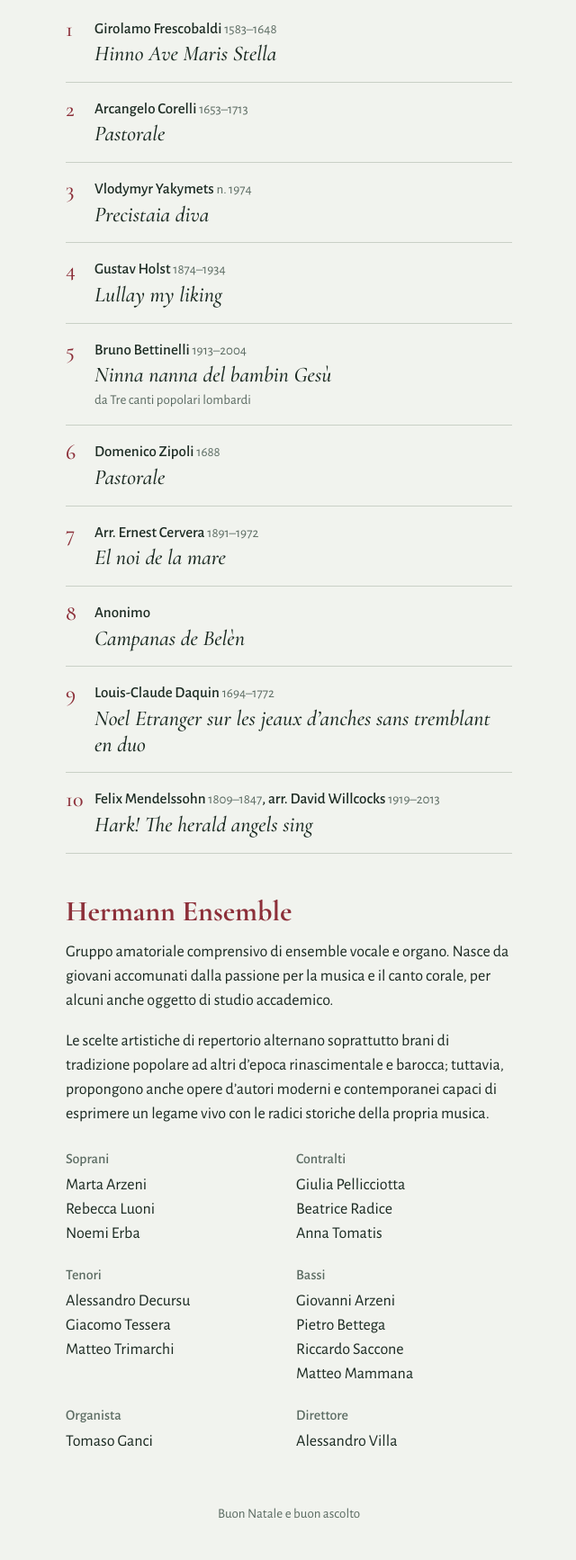
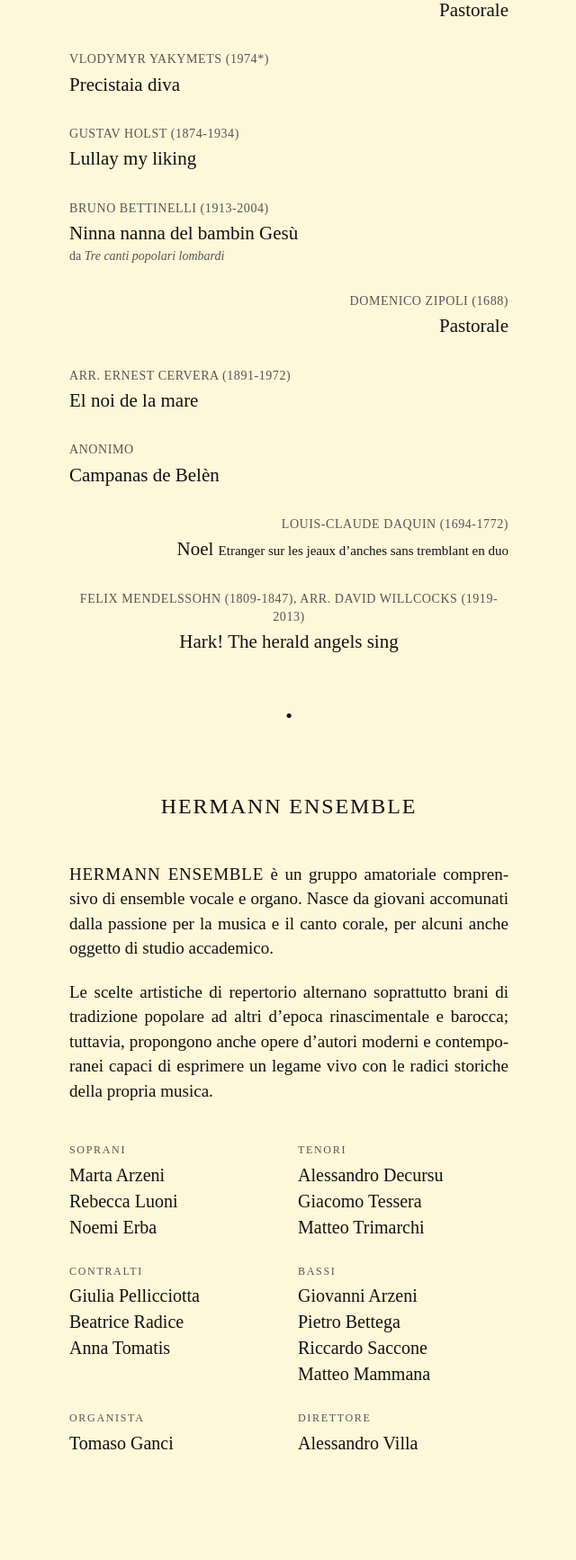
Before and after one commit to HermannEnsemble/Natale2026, a plain HTML site: page index.html in a window 1280 px wide. Shown: the part 368-2102 px from the top of the page at 90% size, without its empty margins (319-959 px from the left). After the commit the page ends 2043 px from the top, so only its background shows below. Drawn offline with nearby package versions, Linux system fonts and the light colour scheme.

Commit message:
Add files via upload

```diff
--- a/index.html
+++ b/index.html
@@ -1,78 +1,224 @@
 <!DOCTYPE html>
 <html lang="it">
+
 <head>
   <meta charset="utf-8">
   <meta name="viewport" content="width=device-width, initial-scale=1, viewport-fit=cover">
+  <meta name="color-scheme" content="light">
   <title>Concerto di Natale – Hermann Ensemble</title>
-<link href="https://fonts.googleapis.com/css2?family=Cormorant+Garamond:ital,wght@0,500;0,700;1,500&family=Alegreya+Sans:wght@400;500&display=swap" rel="stylesheet">
+  <meta name="description" content="Programma di sala del Concerto di Natale di Hermann Ensemble.">
   <style>
-:root{
-  --bg:#F1F3EE; --ink:#1B2A22; --muted:#5B6B62; --accent:#8C2F39; --rule:#C9D0C6; --band:#1F3A2E; --band-ink:#EEF1EA;
-  box-sizing:border-box; padding-top:env(safe-area-inset-top,0px); padding-bottom:env(safe-area-inset-bottom,0px);
+    :root {
+      color-scheme: light;
+      --bg: #fff7d9;
+      --ink: #111;
+      --muted: #555;
+      --accent: #8C2F39;
+      box-sizing: border-box;
+      padding-top: env(safe-area-inset-top, 0px);
+      padding-bottom: env(safe-area-inset-bottom, 0px);
     }
-@media (prefers-color-scheme:dark){:root:not([data-theme="light"]){--bg:#13201A;--ink:#E8ECE5;--muted:#9FB0A5;--accent:#E58A93;--rule:#2F4439;--band:#0C1510;--band-ink:#EEF1EA;color-scheme:dark}}
-:root[data-theme="dark"]{--bg:#13201A;--ink:#E8ECE5;--muted:#9FB0A5;--accent:#E58A93;--rule:#2F4439;--band:#0C1510;--band-ink:#EEF1EA;color-scheme:dark}
-html{scroll-padding-top:env(safe-area-inset-top,0px);scroll-behavior:smooth}
-*{box-sizing:border-box}
-body{margin:0;background:var(--bg);color:var(--ink);font-family:"Alegreya Sans",system-ui,sans-serif;font-size:18px;line-height:1.5}
-header{background:var(--band);color:var(--band-ink);padding:44px 24px 36px;text-align:center}
-header p{margin:0;font-size:16px;opacity:.8}
-h1{font-family:"Cormorant Garamond",Georgia,serif;font-weight:700;font-size:clamp(40px,12vw,64px);line-height:1;margin:10px 0 14px;letter-spacing:.01em}
-nav{display:flex;justify-content:center;gap:28px;margin-top:22px}
-nav a{color:var(--band-ink);text-decoration:none;border-bottom:1px solid currentColor;padding-bottom:2px;font-size:17px}
-nav a:focus-visible,nav a:hover{opacity:.75}
-main{max-width:34rem;margin:0 auto;padding:8px 24px 56px}
-h2{font-family:"Cormorant Garamond",Georgia,serif;font-size:32px;margin:40px 0 8px;color:var(--accent)}
-ol{list-style:none;margin:0;padding:0;counter-reset:n}
-li{counter-increment:n;display:grid;grid-template-columns:2rem 1fr;padding:16px 0;border-bottom:1px solid var(--rule)}
-li::before{content:counter(n);font-family:"Cormorant Garamond",Georgia,serif;font-size:24px;color:var(--accent);line-height:1.2}
-.c{font-weight:500;font-size:17px;display:block}
-.c small{color:var(--muted);font-weight:400;font-size:15px}
-.t{font-family:"Cormorant Garamond",Georgia,serif;font-style:italic;font-weight:500;font-size:24px;line-height:1.2;display:block;margin-top:2px}
-.n{color:var(--muted);font-size:15px;display:block;margin-top:2px}
-p.bio{margin:0 0 1em}
-.voci{display:grid;grid-template-columns:1fr 1fr;gap:20px 16px;margin-top:24px}
-.voci h3{font-size:16px;font-weight:500;color:var(--muted);margin:0 0 4px}
-.voci p{margin:0}
-.solo{grid-column:1/-1}
-footer{text-align:center;color:var(--muted);font-size:15px;padding:0 24px 40px}
+
+    html {
+      scroll-padding-top: env(safe-area-inset-top, 0px);
+      scroll-behavior: smooth;
+      background: var(--bg)
+    }
+
+    * {
+      box-sizing: border-box
+    }
+
+    body {
+      margin: 0;
+      background: var(--bg);
+      color: var(--ink);
+      font-family: "Times New Roman", Times, "Liberation Serif", serif;
+      font-size: 19px;
+      line-height: 1.45
+    }
+
+    main {
+      max-width: 34rem;
+      margin: 0 auto;
+      padding: 40px 28px 56px
+    }
+
+    .top {
+      text-align: center;
+      text-transform: uppercase;
+      letter-spacing: .1em;
+      line-height: 1.35
+    }
+
+    .top b {
+      display: block;
+      font-weight: 400;
+      font-size: clamp(20px, 6.2vw, 28px)
+    }
+
+    .top span {
+      display: block;
+      font-size: clamp(16px, 4.8vw, 21px);
+      margin-top: 8px;
+      color: var(--muted)
+    }
+
+    .orn {
+      text-align: center;
+      color: var(--ink);
+      font-size: 22px;
+      line-height: 1;
+      margin: 34px 0 0
+    }
+
+    h1,
+    h2 {
+      font-weight: 400;
+      text-align: center;
+      text-transform: uppercase;
+      letter-spacing: .08em;
+      margin: 10px 0 44px;
+      font-size: 24px
+    }
+
+    h2 {
+      margin-top: 72px
+    }
+
+    .p {
+      margin: 0 0 30px
+    }
+
+    .p.r {
+      text-align: right
+    }
+
+    .p.l {
+      text-align: left
+    }
+
+    .p.m {
+      text-align: center
+    }
+
+    .c {
+      display: block;
+      font-size: 14px;
+      letter-spacing: .04em;
+      text-transform: uppercase;
+      color: var(--muted)
+    }
+
+    .t {
+      display: block;
+      font-size: 21px;
+      margin-top: 2px
+    }
+
+    .t small {
+      font-size: 15px
+    }
+
+    .n {
+      display: block;
+      font-size: 14px;
+      color: var(--muted)
+    }
+
+    .n i {
+      font-style: italic
+    }
+
+    .bio {
+      text-align: justify;
+      hyphens: auto;
+      margin: 0 0 1.1em
+    }
+
+    .voci {
+      display: grid;
+      grid-template-columns: 1fr 1fr;
+      gap: 26px 20px;
+      margin-top: 44px
+    }
+
+    .voci h3 {
+      font-weight: 400;
+      font-size: 12px;
+      letter-spacing: .14em;
+      text-transform: uppercase;
+      color: var(--muted);
+      margin: 0 0 4px
+    }
+
+    .voci p {
+      margin: 0;
+      font-size: 20px
+    }
   </style>
 </head>
+
 <body>
-<header>
-  <p>Hermann Ensemble</p>
-  <h1>Concerto di Natale</h1>
-  <p>Ensemble vocale e organo</p>
-  <nav><a href="#programma">Programma</a><a href="#ensemble">Ensemble</a></nav>
-</header>
   <main>
-  <h2 id="programma">Programma</h2>
-  <ol>
-    <li><div><span class="c">Girolamo Frescobaldi <small>1583–1648</small></span><span class="t">Hinno Ave Maris Stella</span></div></li>
-    <li><div><span class="c">Arcangelo Corelli <small>1653–1713</small></span><span class="t">Pastorale</span></div></li>
-    <li><div><span class="c">Vlodymyr Yakymets <small>n. 1974</small></span><span class="t">Precistaia diva</span></div></li>
-    <li><div><span class="c">Gustav Holst <small>1874–1934</small></span><span class="t">Lullay my liking</span></div></li>
-    <li><div><span class="c">Bruno Bettinelli <small>1913–2004</small></span><span class="t">Ninna nanna del bambin Gesù</span><span class="n">da Tre canti popolari lombardi</span></div></li>
-    <li><div><span class="c">Domenico Zipoli <small>1688</small></span><span class="t">Pastorale</span></div></li>
-    <li><div><span class="c">Arr. Ernest Cervera <small>1891–1972</small></span><span class="t">El noi de la mare</span></div></li>
-    <li><div><span class="c">Anonimo</span><span class="t">Campanas de Belèn</span></div></li>
-    <li><div><span class="c">Louis-Claude Daquin <small>1694–1772</small></span><span class="t">Noel Etranger sur les jeaux d’anches sans tremblant en duo</span></div></li>
-    <li><div><span class="c">Felix Mendelssohn <small>1809–1847</small>, arr. David Willcocks <small>1919–2013</small></span><span class="t">Hark! The herald angels sing</span></div></li>
-  </ol>
+    <div class="top"><b>Hermann Ensemble</b><span>Concerto di Natale</span></div>
+    <div class="orn" aria-hidden="true">•</div>
 
+    <h1 id="programma">Programma</h1>
+
+    <p class="p r"><span class="c">Girolamo Frescobaldi (1583-1648)</span><span class="t">Hinno Ave Maris Stella</span>
+    </p>
+    <p class="p r"><span class="c">Arcangelo Corelli (1653-1713)</span><span class="t">Pastorale</span></p>
+    <p class="p l"><span class="c">Vlodymyr Yakymets (1974*)</span><span class="t">Precistaia diva</span></p>
+    <p class="p l"><span class="c">Gustav Holst (1874-1934)</span><span class="t">Lullay my liking</span></p>
+    <p class="p l"><span class="c">Bruno Bettinelli (1913-2004)</span><span class="t">Ninna nanna del bambin
+        Gesù</span><span class="n">da <i>Tre canti popolari lombardi</i></span></p>
+    <p class="p r"><span class="c">Domenico Zipoli (1688)</span><span class="t">Pastorale</span></p>
+    <p class="p l"><span class="c">Arr. Ernest Cervera (1891-1972)</span><span class="t">El noi de la mare</span></p>
+    <p class="p l"><span class="c">Anonimo</span><span class="t">Campanas de Belèn</span></p>
+    <p class="p r"><span class="c">Louis-Claude Daquin (1694-1772)</span><span class="t">Noel <small>Etranger sur les
+          jeaux d’anches sans tremblant en duo</small></span></p>
+    <p class="p m"><span class="c">Felix Mendelssohn (1809-1847), arr. David Willcocks (1919-2013)</span><span
+        class="t">Hark! The herald angels sing</span></p>
+
+    <div class="orn" aria-hidden="true" style="margin-top:56px">•</div>
     <h2 id="ensemble">Hermann Ensemble</h2>
-  <p class="bio">Gruppo amatoriale comprensivo di ensemble vocale e organo. Nasce da giovani accomunati dalla passione per la musica e il canto corale, per alcuni anche oggetto di studio accademico.</p>
-  <p class="bio">Le scelte artistiche di repertorio alternano soprattutto brani di tradizione popolare ad altri d’epoca rinascimentale e barocca; tuttavia, propongono anche opere d’autori moderni e contemporanei capaci di esprimere un legame vivo con le radici storiche della propria musica.</p>
+
+    <p class="bio"><b style="font-weight:400;text-transform:uppercase;letter-spacing:.04em">Hermann Ensemble</b> è un
+      gruppo amatoriale comprensivo di ensemble vocale e organo. Nasce da giovani accomunati dalla passione per la
+      musica e il canto corale, per alcuni anche oggetto di studio accademico.</p>
+    <p class="bio">Le scelte artistiche di repertorio alternano soprattutto brani di tradizione popolare ad altri
+      d’epoca rinascimentale e barocca; tuttavia, propongono anche opere d’autori moderni e contemporanei capaci di
+      esprimere un legame vivo con le radici storiche della propria musica.</p>
 
     <div class="voci">
-    <div><h3>Soprani</h3><p>Marta Arzeni<br>Rebecca Luoni<br>Noemi Erba</p></div>
-    <div><h3>Contralti</h3><p>Giulia Pellicciotta<br>Beatrice Radice<br>Anna Tomatis</p></div>
-    <div><h3>Tenori</h3><p>Alessandro Decursu<br>Giacomo Tessera<br>Matteo Trimarchi</p></div>
-    <div><h3>Bassi</h3><p>Giovanni Arzeni<br>Pietro Bettega<br>Riccardo Saccone<br>Matteo Mammana</p></div>
-    <div><h3>Organista</h3><p>Tomaso Ganci</p></div>
-    <div><h3>Direttore</h3><p>Alessandro Villa</p></div>
+      <div>
+        <h3>Soprani</h3>
+        <p>Marta Arzeni<br>Rebecca Luoni<br>Noemi Erba</p>
       </div>
+      <div>
+        <h3>Tenori</h3>
+        <p>Alessandro Decursu<br>Giacomo Tessera<br>Matteo Trimarchi</p>
+      </div>
+      <div>
+        <h3>Contralti</h3>
+        <p>Giulia Pellicciotta<br>Beatrice Radice<br>Anna Tomatis</p>
+      </div>
+      <div>
+        <h3>Bassi</h3>
+        <p>Giovanni Arzeni<br>Pietro Bettega<br>Riccardo Saccone<br>Matteo Mammana</p>
+      </div>
+      <div>
+        <h3>Organista</h3>
+        <p>Tomaso Ganci</p>
+      </div>
+      <div>
+        <h3>Direttore</h3>
+        <p>Alessandro Villa</p>
+      </div>
+    </div>
+
   </main>
-<footer>Buon Natale e buon ascolto</footer>
 </body>
+
 </html>
```
Lines whose indentation alone changed are shown as unchanged.
